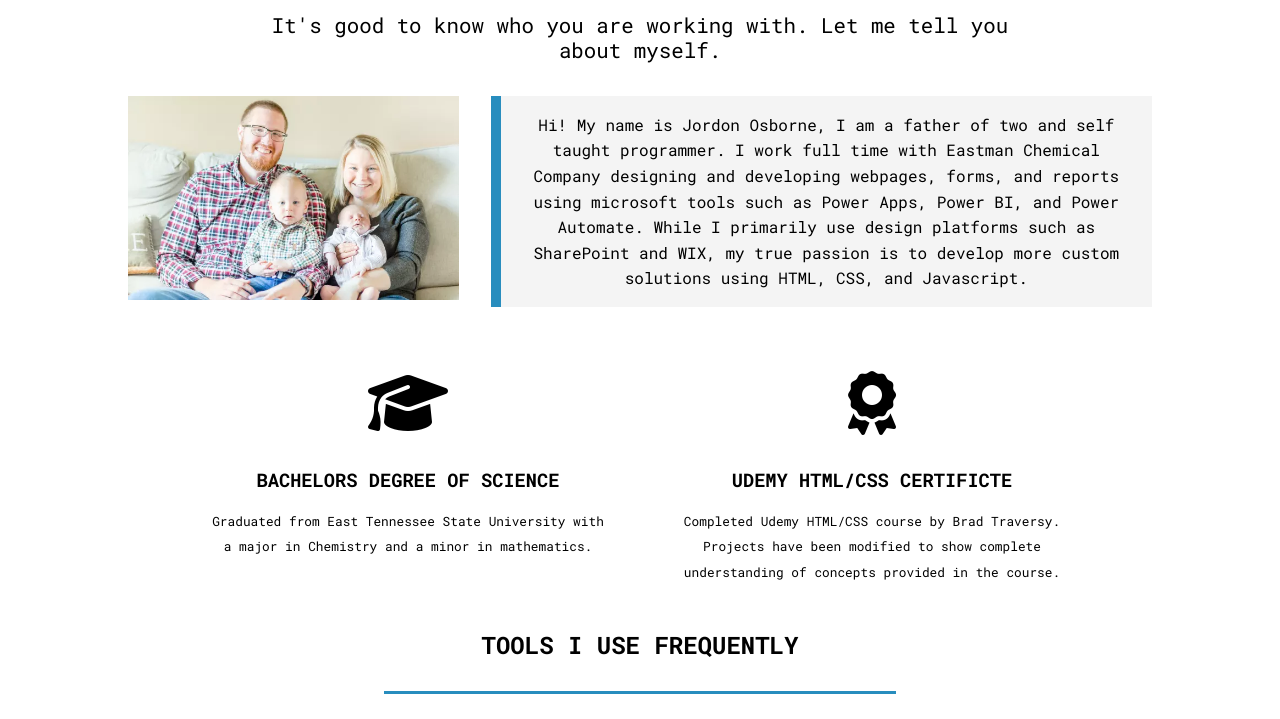
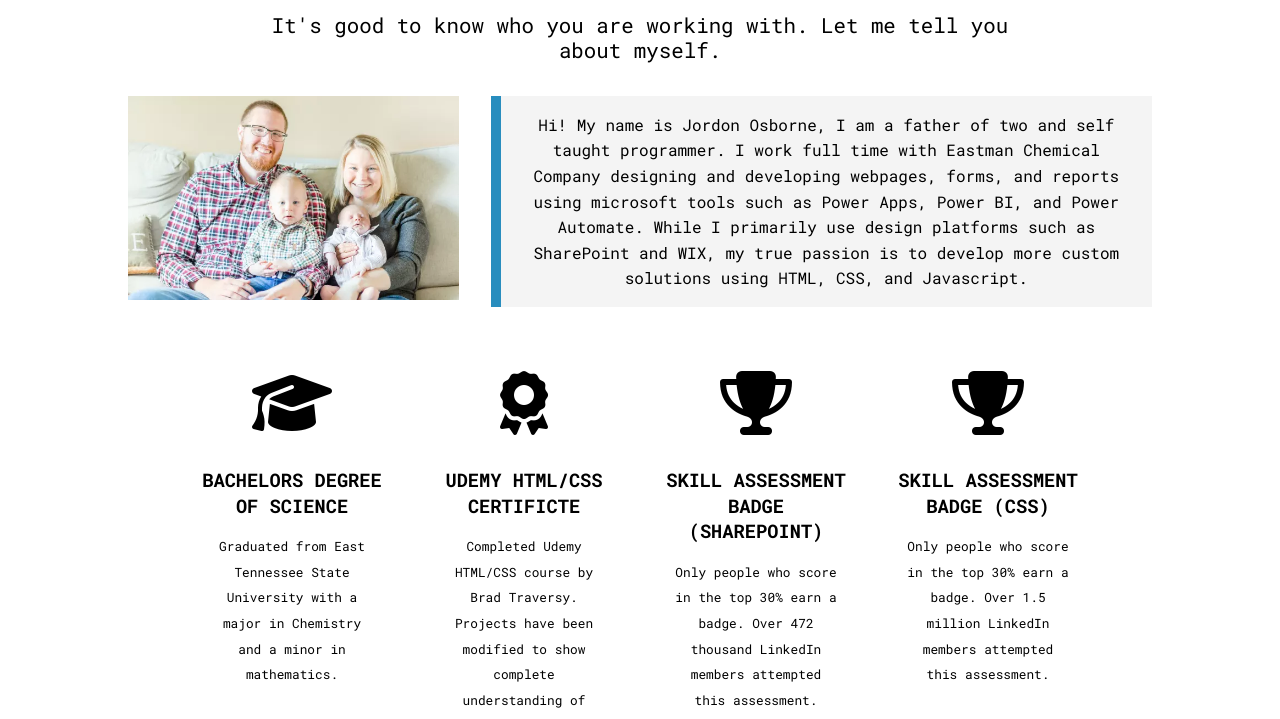
Before and after one commit to JordonOsborne/JOsborne.dev, a website: page dist/about.html in a window 1280 px wide. Shown: the part 163-882 px from the top of the page. Drawn offline with Linux system fonts and the light colour scheme.

Commit message:
Minor Changes
Fixing grammatical errors, and adding LinkedIn Skill Badges to About page

```diff
--- a/dist/about.html
+++ b/dist/about.html
@@ -90,7 +90,7 @@
         </div>
       </div>
     </section>
-    <section id="Awards" class="grid-2 text-center">
+    <section id="Awards" class="grid-4 text-center">
       <div>
         <i class="fa-solid fa-graduation-cap fa-4x"></i>
         <h3 class="text-center">Bachelors Degree of Science</h3>
@@ -106,6 +106,22 @@
           Completed Udemy HTML/CSS course by Brad Traversy. Projects have been
           modified to show complete understanding of concepts provided in the
           course.
+        </p>
+      </div>
+      <div>
+        <i class="fa-solid fa-trophy fa-4x"></i>
+        <h3 class="text-center">Skill Assessment Badge (SharePoint)</h3>
+        <p>
+          Only people who score in the top 30% earn a badge. Over 472 thousand
+          LinkedIn members attempted this assessment.
+        </p>
+      </div>
+      <div>
+        <i class="fa-solid fa-trophy fa-4x"></i>
+        <h3 class="text-center">Skill Assessment Badge (CSS)</h3>
+        <p>
+          Only people who score in the top 30% earn a badge. Over 1.5 million
+          LinkedIn members attempted this assessment.
         </p>
       </div>
     </section>
```
Also changed, not shown: dist/index.html (+5 -6 lines), dist/mywork.html (+1 -1 lines).
